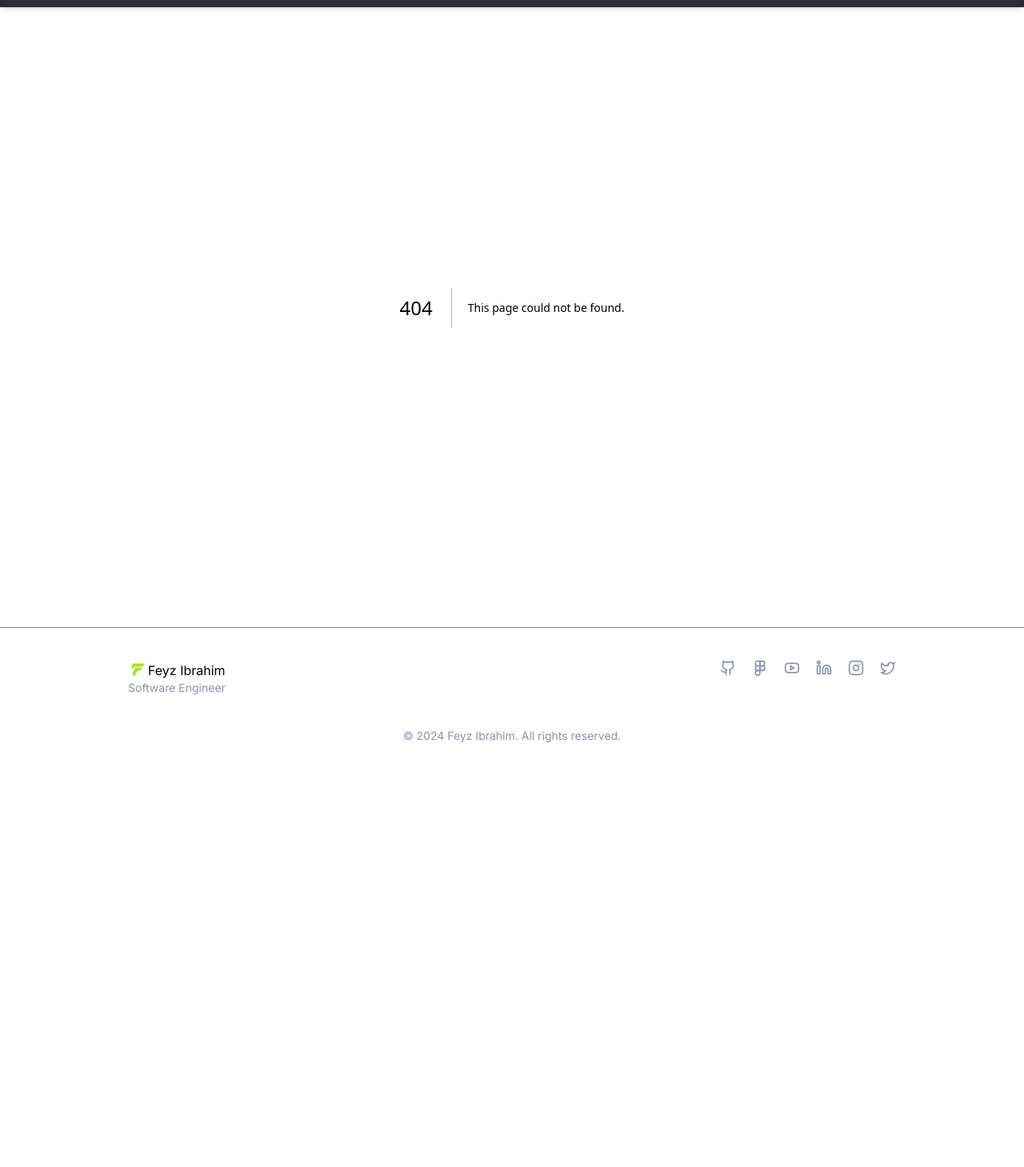
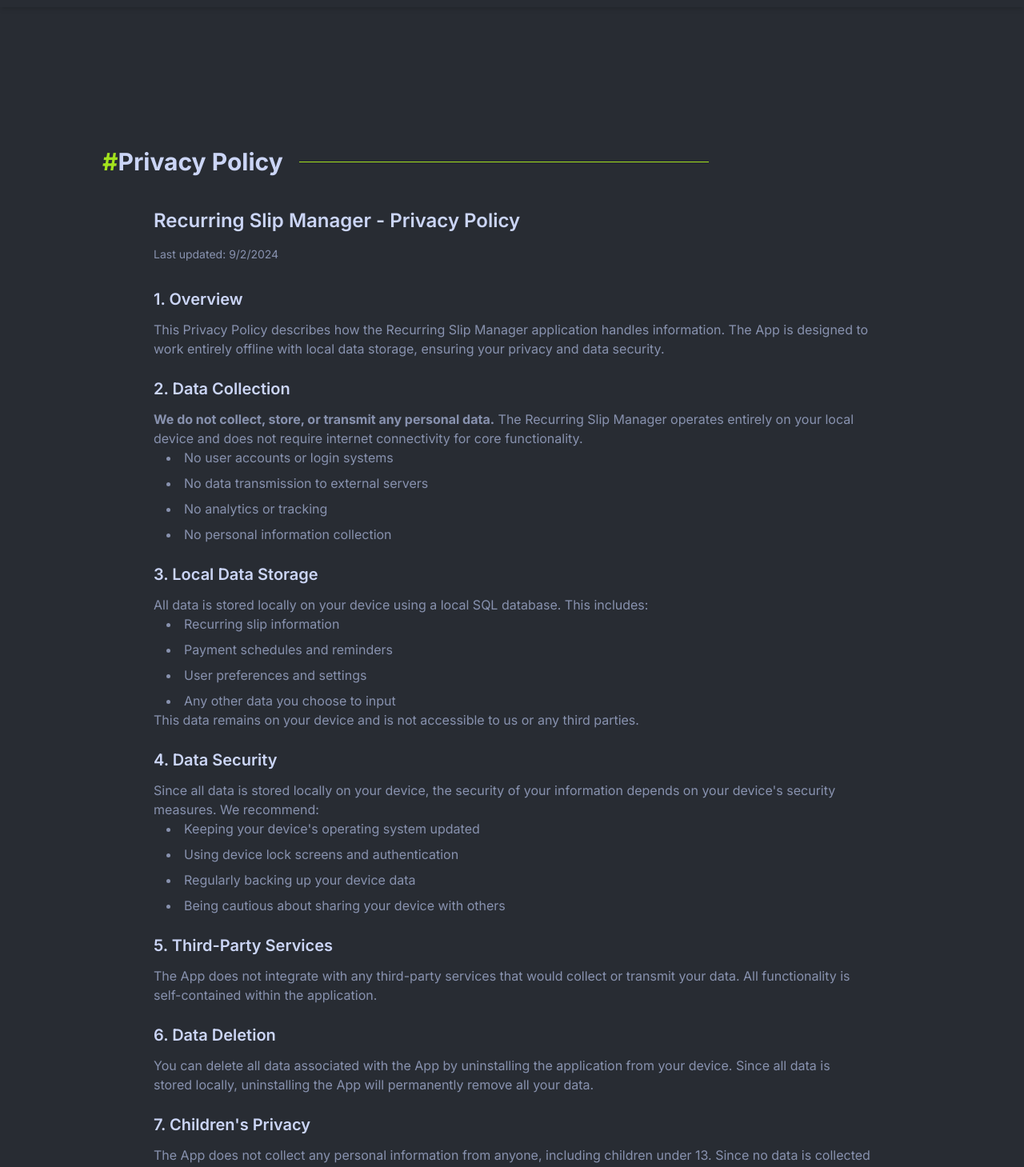
Before and after one commit to feyzibrahim/personal-portfolio-v2, a Next.js app: page /recurring-privacy-policy in a window 1280 px wide. Before the commit this address had no page. Shown: the part 56-1515 px from the top of the page at 80% size. Before the commit the page ends 1026 px from the top, so only its background shows below. Built offline with nearby package versions, Linux system fonts and the light colour scheme.

Commit message:
feat: recurring privacy policy added

```diff
--- /dev/null
+++ b/src/app/recurring-privacy-policy/page.tsx
@@ -0,0 +1,177 @@
+import SectionTitle from "@/components/section-title";
+
+export default function PrivacyPolicy() {
+	return (
+		<div className="px-5 lg:px-32 pt-40 pb-20">
+			<SectionTitle title="Privacy Policy" />
+
+			<div className="max-w-4xl mx-auto space-y-8 text-foreground-secondary">
+				<div className="space-y-4">
+					<h2 className="text-2xl font-semibold text-foreground">
+						Recurring Slip Manager - Privacy Policy
+					</h2>
+					<p className="text-sm text-foreground-secondary">
+						Last updated: {new Date().toLocaleDateString()}
+					</p>
+				</div>
+
+				<div className="space-y-6">
+					<section>
+						<h3 className="text-xl font-semibold text-foreground mb-3">
+							1. Overview
+						</h3>
+						<p>
+							This Privacy Policy describes how the Recurring Slip Manager
+							application handles information. The App is designed to work
+							entirely offline with local data storage, ensuring your
+							privacy and data security.
+						</p>
+					</section>
+
+					<section>
+						<h3 className="text-xl font-semibold text-foreground mb-3">
+							2. Data Collection
+						</h3>
+						<p>
+							<strong>
+								We do not collect, store, or transmit any personal data.
+							</strong>{" "}
+							The Recurring Slip Manager operates entirely on your local
+							device and does not require internet connectivity for core
+							functionality.
+						</p>
+						<ul className="list-disc list-inside space-y-2 ml-4">
+							<li>No user accounts or login systems</li>
+							<li>No data transmission to external servers</li>
+							<li>No analytics or tracking</li>
+							<li>No personal information collection</li>
+						</ul>
+					</section>
+
+					<section>
+						<h3 className="text-xl font-semibold text-foreground mb-3">
+							3. Local Data Storage
+						</h3>
+						<p>
+							All data is stored locally on your device using a local SQL
+							database. This includes:
+						</p>
+						<ul className="list-disc list-inside space-y-2 ml-4">
+							<li>Recurring slip information</li>
+							<li>Payment schedules and reminders</li>
+							<li>User preferences and settings</li>
+							<li>Any other data you choose to input</li>
+						</ul>
+						<p>
+							This data remains on your device and is not accessible to us
+							or any third parties.
+						</p>
+					</section>
+
+					<section>
+						<h3 className="text-xl font-semibold text-foreground mb-3">
+							4. Data Security
+						</h3>
+						<p>
+							Since all data is stored locally on your device, the security
+							of your information depends on your device&apos;s security
+							measures. We recommend:
+						</p>
+						<ul className="list-disc list-inside space-y-2 ml-4">
+							<li>Keeping your device&apos;s operating system updated</li>
+							<li>Using device lock screens and authentication</li>
+							<li>Regularly backing up your device data</li>
+							<li>Being cautious about sharing your device with others</li>
+						</ul>
+					</section>
+
+					<section>
+						<h3 className="text-xl font-semibold text-foreground mb-3">
+							5. Third-Party Services
+						</h3>
+						<p>
+							The App does not integrate with any third-party services that
+							would collect or transmit your data. All functionality is
+							self-contained within the application.
+						</p>
+					</section>
+
+					<section>
+						<h3 className="text-xl font-semibold text-foreground mb-3">
+							6. Data Deletion
+						</h3>
+						<p>
+							You can delete all data associated with the App by
+							uninstalling the application from your device. Since all data
+							is stored locally, uninstalling the App will permanently
+							remove all your data.
+						</p>
+					</section>
+
+					<section>
+						<h3 className="text-xl font-semibold text-foreground mb-3">
+							7. Children&apos;s Privacy
+						</h3>
+						<p>
+							The App does not collect any personal information from anyone,
+							including children under 13. Since no data is collected or
+							transmitted, there are no special considerations for
+							children&apos;s privacy.
+						</p>
+					</section>
+
+					<section>
+						<h3 className="text-xl font-semibold text-foreground mb-3">
+							8. Changes to This Policy
+						</h3>
+						<p>
+							We may update this Privacy Policy from time to time. Any
+							changes will be posted on this page with an updated revision
+							date. Since the App doesn&apos;t collect data, changes to this
+							policy will not affect your existing data.
+						</p>
+					</section>
+
+					<section>
+						<h3 className="text-xl font-semibold text-foreground mb-3">
+							9. Contact Information
+						</h3>
+						<p>
+							If you have any questions about this Privacy Policy or the
+							Recurring Slip Manager App, please contact us at:
+						</p>
+						<div className="ml-4 space-y-1">
+							<p>
+								Email:{" "}
+								<a
+									href="mailto:faizashrafkk@gmail.com"
+									className="text-primary hover:underline"
+								>
+									faizashrafkk@gmail.com
+								</a>
+							</p>
+						</div>
+					</section>
+
+					<section>
+						<h3 className="text-xl font-semibold text-foreground mb-3">
+							10. Summary
+						</h3>
+						<div className="bg-background-secondary p-4 rounded-lg">
+							<p className="font-medium text-foreground mb-2">
+								Key Points:
+							</p>
+							<ul className="list-disc list-inside space-y-1 text-sm">
+								<li>✅ No data collection or transmission</li>
+								<li>✅ All data stored locally on your device</li>
+								<li>✅ No user accounts or login required</li>
+								<li>✅ No third-party integrations</li>
+								<li>✅ Complete privacy and data control</li>
+							</ul>
+						</div>
+					</section>
+				</div>
+			</div>
+		</div>
+	);
+}
```
Also changed, not shown: 1 other file (tests, documents, lock files or other folders).
